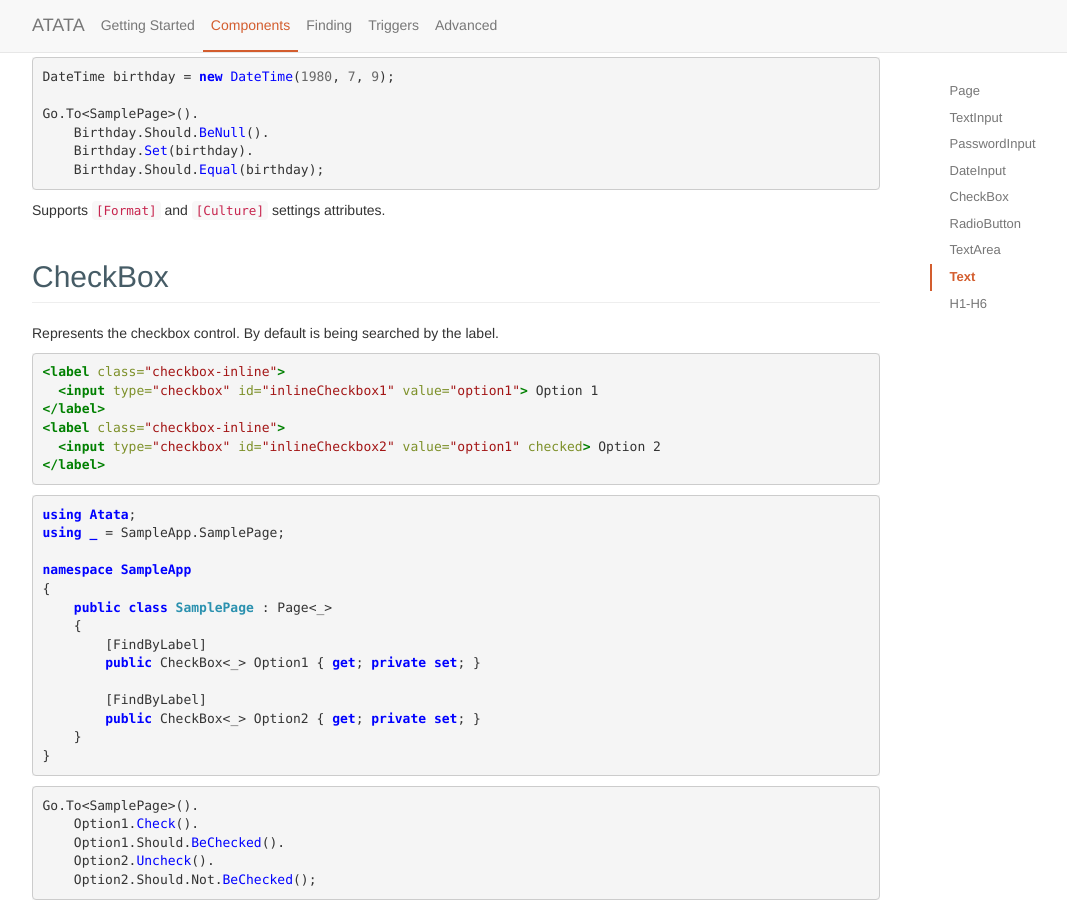
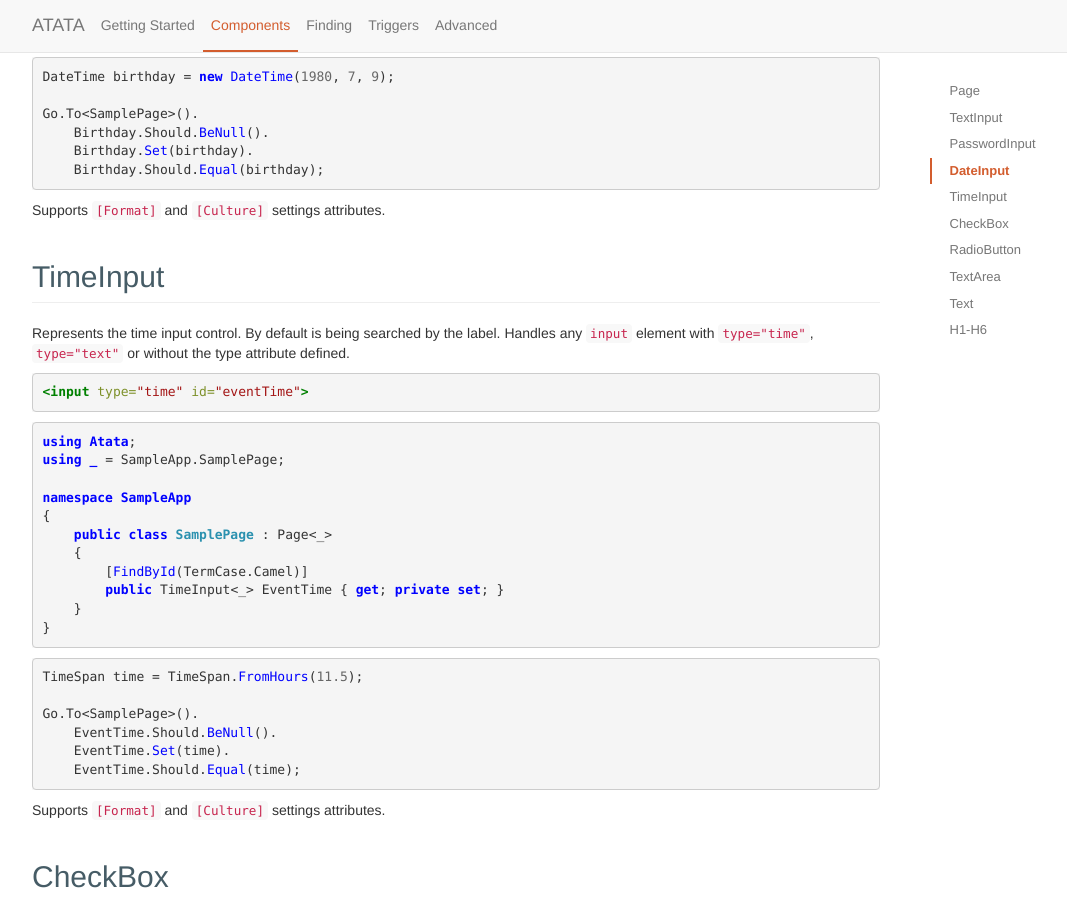
Before and after one commit to atata-framework/atata.io, a Jekyll site: the page built from components.html, in a window 1280 px wide and 900 px high, scrolled down 2386 px. Shown: the whole window, without its empty margins (38-1105 px from the left). Built offline with Jekyll 4.4.1, drawn with Linux system fonts in a browser that asks for light colours.

Commit message:
Add timeinput component

````diff
--- a/_config.yml
+++ b/_config.yml
@@ -36,6 +36,7 @@ components:
   - TextInput
   - PasswordInput
   - DateInput
+  - TimeInput
   - CheckBox
   - RadioButton
   - TextArea
--- /dev/null
+++ b/_includes/components/timeinput.md
@@ -0,0 +1,28 @@
+Represents the time input control. By default is being searched by the label. Handles any `input` element with `type="time"`, `type="text"` or without the type attribute defined.
+
+```html
+<input type="time" id="eventTime">
+```
+```cs
+using Atata;
+using _ = SampleApp.SamplePage;
+
+namespace SampleApp
+{
+    public class SamplePage : Page<_>
+    {
+        [FindById(TermCase.Camel)]
+        public TimeInput<_> EventTime { get; private set; }
+    }
+}
+```
+```cs
+TimeSpan time = TimeSpan.FromHours(11.5);
+
+Go.To<SamplePage>().
+    EventTime.Should.BeNull().
+    EventTime.Set(time).
+    EventTime.Should.Equal(time);
+```
+
+Supports `[Format]` and `[Culture]` settings attributes.
````
